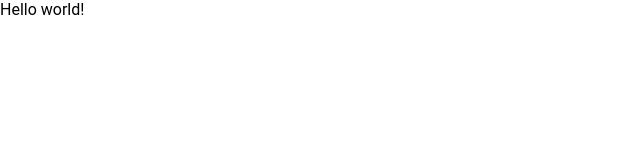
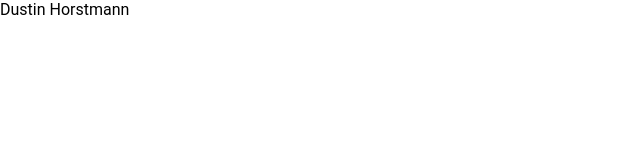
Before and after one commit to horstmannd/portfolio, a plain HTML site: page index.html in a window 1280 px wide. Shown: the full height of the page, 0-640 px from the left. Drawn offline with Linux system fonts and the light colour scheme.

Commit message:
Delete Hello World and update resumeBuilder.js to populate index.html with  my name

```diff
--- a/index.html
+++ b/index.html
@@ -36,8 +36,6 @@ need to load. You'll see a lot of <link>s to CSS files for styles and
 </head>
 <body>
   <div id="main">
-    Hello world!   <!-- You'll be deleting this line in the course -->
-
     <!--
     Everything from here to the <script> tag below is the skeleton of your
     website. Your code will add information to each of the sections of the
--- a/js/resumeBuilder.js
+++ b/js/resumeBuilder.js
@@ -1,3 +1 @@
-/*
-This is empty on purpose! Your code to build the resume will go here.
- */
+$("#main").append("Dustin Horstmann")
```
